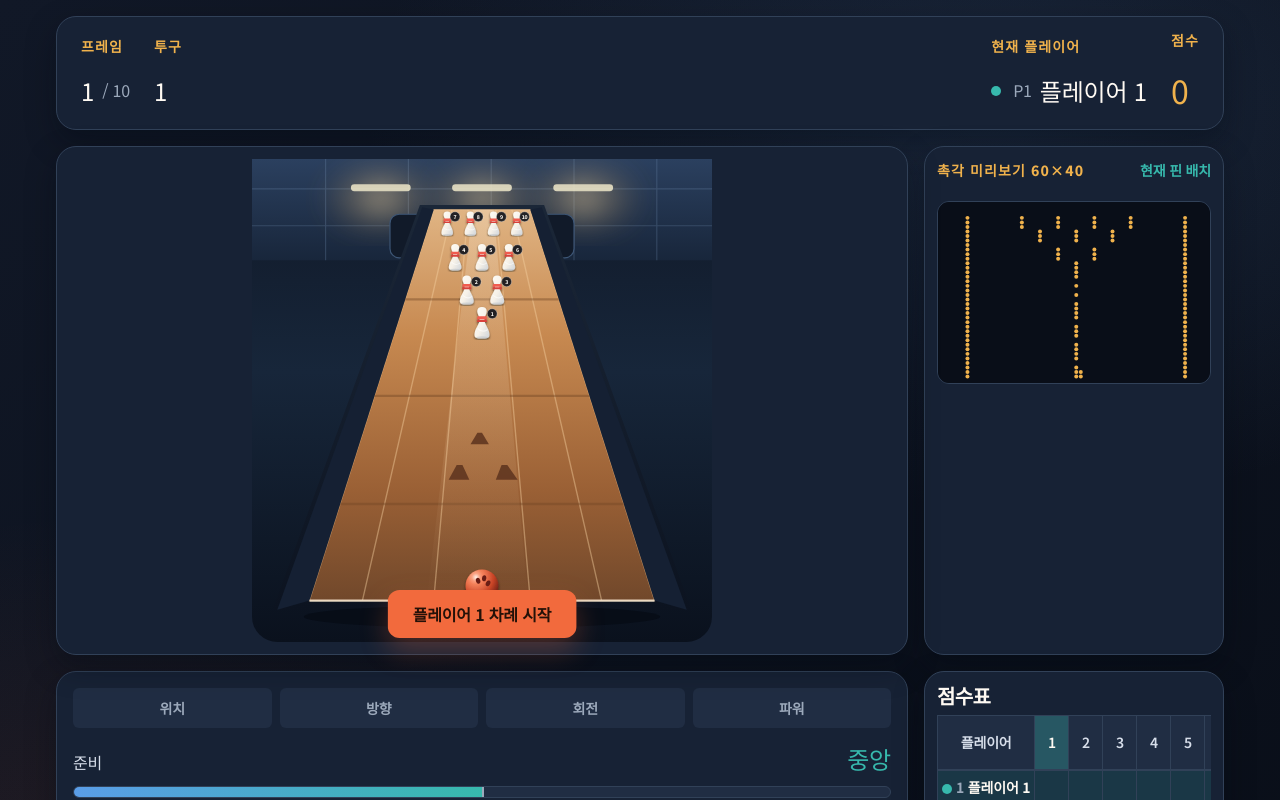
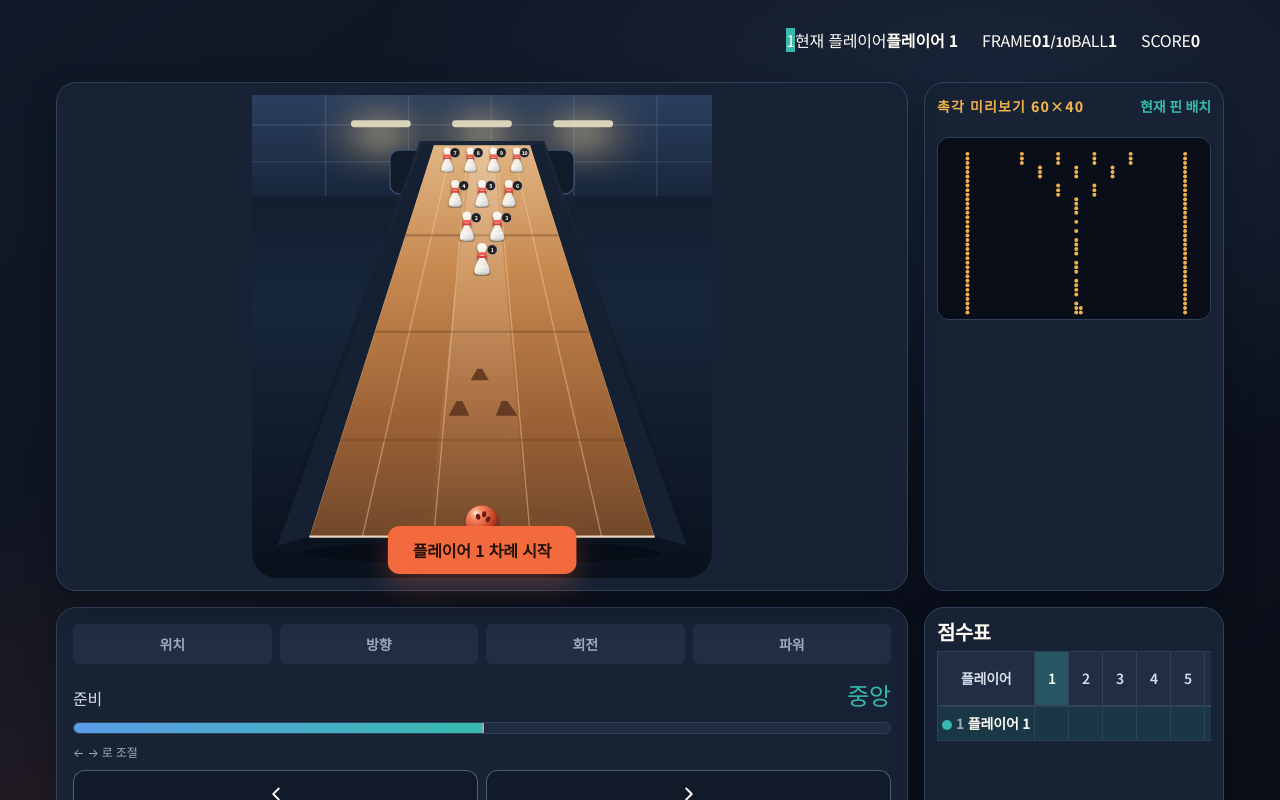
Before and after one commit to byeol-coder/tactile-bowling, a React (Vite) app: page / in a window 1280 px wide. Both pictures are taken after a click on the button "게임 시작". Shown: the top 800 px of the page. Built offline with nearby package versions, Linux system fonts and the light colour scheme.

Commit message:
style(ui): simplify gameplay HUD around player, frame, and score

```diff
--- a/src/components/hud/Hud.tsx
+++ b/src/components/hud/Hud.tsx
@@ -12,26 +12,35 @@ interface HudProps {
 export function Hud({ players, current, frame, frameRollCount }: HudProps) {
   const player = players[current];
   const total = computeScore(player.rolls).total;
+  const frameText = String(frame + 1).padStart(2, '0');
+
   return (
-    <header className="hud panel area-hud">
-      <div className="hud__block">
-        <span className="eyebrow">프레임</span>
-        <span className="hud__value">{frame + 1}<span className="hud__sub"> / 10</span></span>
-      </div>
-      <div className="hud__block">
-        <span className="eyebrow">투구</span>
-        <span className="hud__value">{frameRollCount + 1}</span>
-      </div>
-      <div className="hud__block hud__player">
-        <span className="eyebrow">현재 플레이어</span>
-        <span className="hud__value">
-          <span className={`dot dot--${player.player.colorId}`} aria-hidden="true" />
-          <span className="hud__pnum">P{current + 1}</span> {player.player.name}
+    <header className="hud area-hud" aria-label={`현재 ${player.player.name}, ${frame + 1}프레임, 점수 ${total}점`}>
+      <div className="hud__player">
+        <span className={`hud__avatar dot--${player.player.colorId}`} aria-hidden="true">
+          {current + 1}
+        </span>
+        <span className="hud__player-copy">
+          <span className="hud__label">현재 플레이어</span>
+          <strong>{player.player.name}</strong>
         </span>
       </div>
-      <div className="hud__block hud__score">
-        <span className="eyebrow">점수</span>
-        <span className="hud__value hud__value--big">{total}</span>
+
+      <div className="hud__progress" aria-label={`${frame + 1}프레임 ${frameRollCount + 1}번째 투구`}>
+        <span className="hud__metric">
+          <span className="hud__label">FRAME</span>
+          <strong>{frameText}<small>/10</small></strong>
+        </span>
+        <span className="hud__divider" aria-hidden="true" />
+        <span className="hud__metric">
+          <span className="hud__label">BALL</span>
+          <strong>{frameRollCount + 1}</strong>
+        </span>
+      </div>
+
+      <div className="hud__score">
+        <span className="hud__label">SCORE</span>
+        <strong>{total}</strong>
       </div>
     </header>
   );
```
